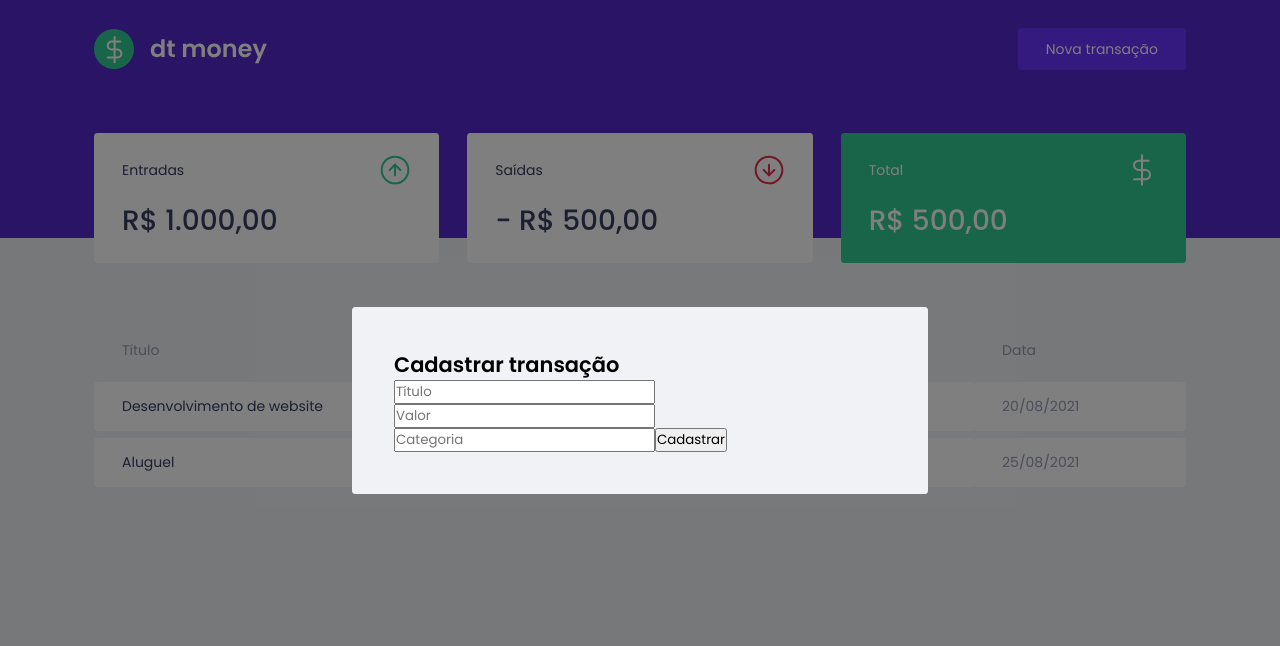
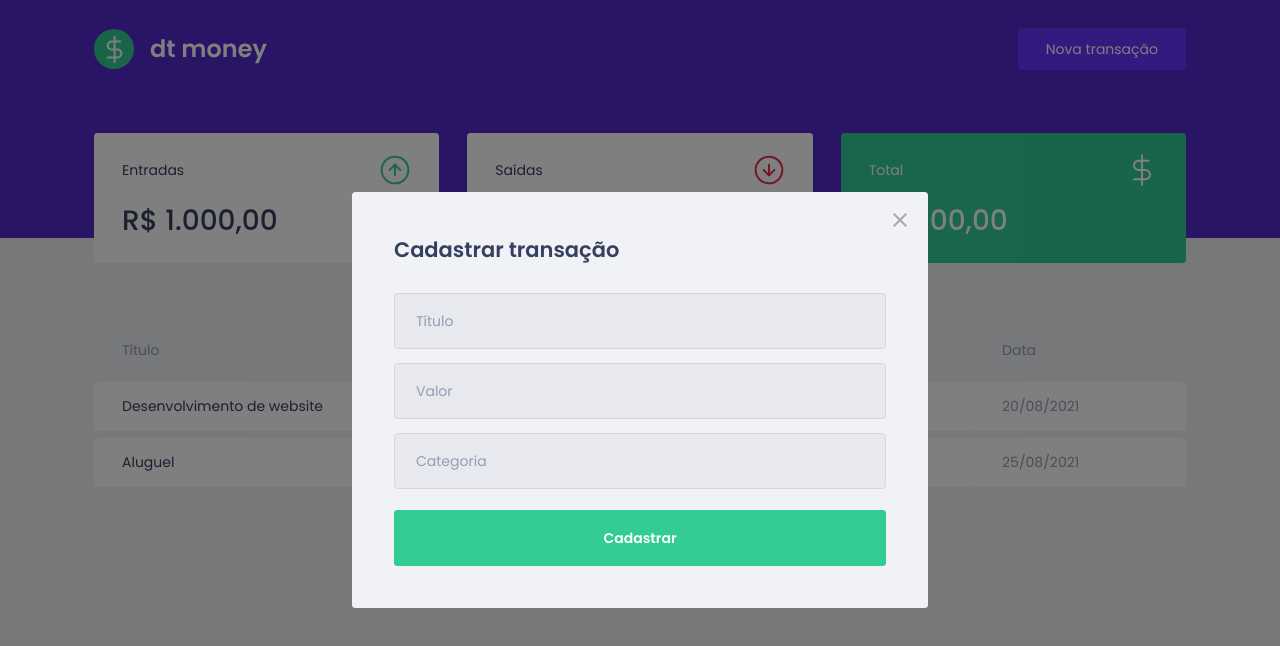
Before and after one commit to nullCommit/dtmoney, a React (Create React App) app: page / in a window 1280 px wide. Both pictures are taken after a click on the button "Nova transação". Shown: the top 646 px of the page. Built offline with nearby package versions, Linux system fonts and the light colour scheme; no server answers; what miragejs would draw is missing.

Commit message:
Styles the modal

```diff
--- a/src/components/NewTransactionModal/index.tsx
+++ b/src/components/NewTransactionModal/index.tsx
@@ -1,5 +1,6 @@
 import Modal from 'react-modal';
 import { Container } from './styles';
+import closeImg from '../../assets/close.svg';
 
 interface NewTransactionModalProps {
   isOpen: boolean;
@@ -17,6 +18,14 @@
       overlayClassName='react-modal-overlay'
       className='react-modal-content'
     >
+      <button
+        type='button'
+        onClick={onRequestClose}
+        className='react-modal-close'
+      >
+        <img src={closeImg} alt='Fechar modal' />
+      </button>
+
       <Container>
         <h2>Cadastrar transação</h2>
 
--- a/src/components/NewTransactionModal/styles.ts
+++ b/src/components/NewTransactionModal/styles.ts
@@ -1,3 +1,48 @@
 import styled from 'styled-components';
 
-export const Container = styled.form``;
+export const Container = styled.form`
+  h2 {
+    color: var(--text-title);
+    font-size: 1.5rem;
+    margin-bottom: 2rem;
+  }
+
+  input {
+    width: 100%;
+    padding: 0 1.5rem;
+    height: 4rem;
+    border-radius: 0.25rem;
+    border: 1px solid #d7d7d7;
+    background: #e7e9ee;
+
+    font-weight: 400;
+    font-size: 1rem;
+
+    &::placeholder {
+      color: var(--text-body);
+    }
+
+    & + input {
+      margin-top: 1rem;
+    }
+  }
+
+  button[type='submit'] {
+    width: 100%;
+    padding: 0 1.5rem;
+    height: 4rem;
+    background: var(--green);
+    color: #fff;
+    border-radius: 0.25rem;
+    border: 0;
+    font-size: 1rem;
+    margin-top: 1.5rem;
+    font-weight: 600;
+
+    transition: filter 0.2s;
+
+    &:hover {
+      filter: brightness(0.9);
+    }
+  }
+`;
--- a/src/styles/global.ts
+++ b/src/styles/global.ts
@@ -77,6 +77,20 @@
     position: relative;
     border-radius: 0.25rem;
   }
+
+  .react-modal-close {
+    position: absolute;
+    right: 1.5rem;
+    top: 1.5rem;
+    border: 0;
+    background: transparent;
+
+    transition: filter 0.2s;
+
+    &:hover {
+      filter: brightness(0.8);
+    }
+  }
 `;
 
 // REM = 1rem = font-size do componente em específico
```
